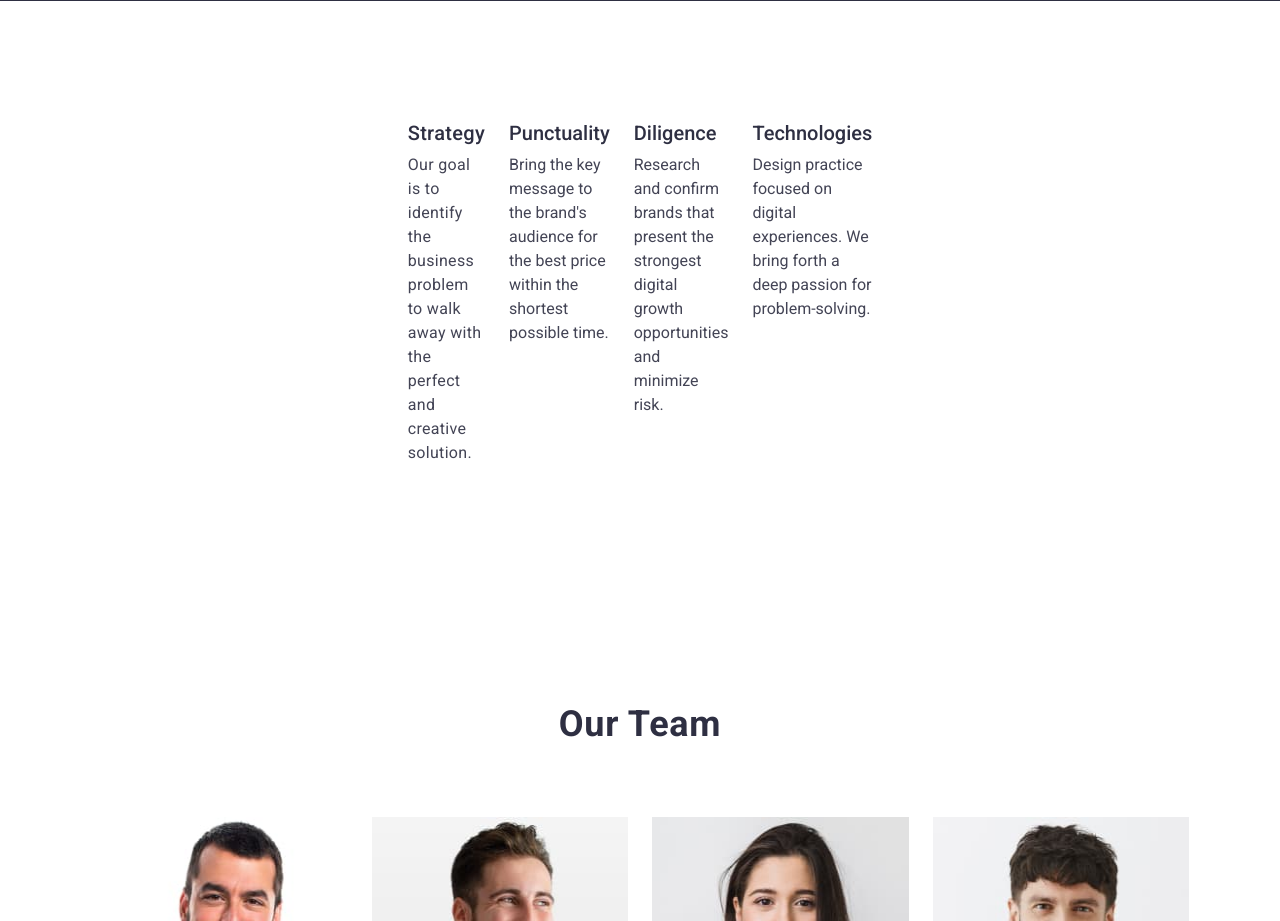
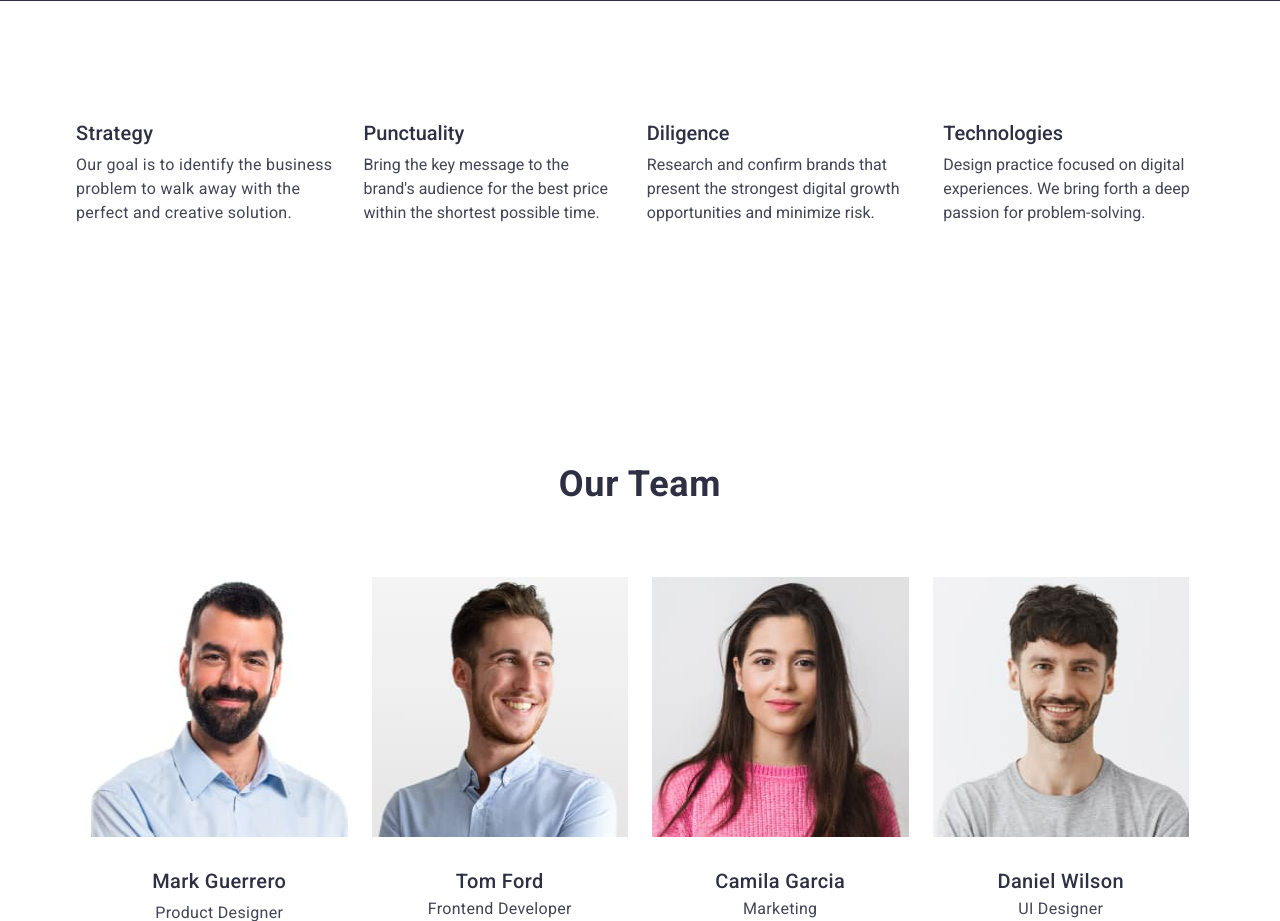
Before and after one commit to TGromm/goit-markup-hw-03, a plain HTML site: page index.html in a window 1280 px wide. Shown: the part 860-1781 px from the top of the page. Drawn offline with nearby package versions, Linux system fonts and the light colour scheme.

Commit message:
section noname

```diff
--- a/css/styles.css
+++ b/css/styles.css
@@ -35,7 +35,8 @@ img {
   max-width: 1158px;
   padding-left: 15px;
   padding-right: 15px;
-  margin: 0 auto;
+  margin-left: auto;
+  margin-right: auto;
   /*padding-top: 120px;
   padding-bottom: 120px;*/
 }
@@ -176,17 +177,6 @@ img {
   clip: rect(0, 0, 0, 0);
   border: 0;
 }
-.name-text-li {
-  letter-spacing: 0.02em;
-}
-
-.name-text {
-  font-weight: 500;
-  font-size: 20px;
-  line-height: 1.2;
-  color: #2e2f42;
-  margin-bottom: 8px;
-}
 
 .section-noname {
   display: flex;
@@ -196,17 +186,27 @@ img {
   gap: 24px;
   justify-content: center;
   /*width: calc((100% - 72px) / 4);*/
-  width: 264px;
+  /* width: 264px;*/
+  width: 1128px;
+  height: 104px;
   /*align-items: center;*/
 }
-
-/*.container-text {
-}*/
+.name-text {
+  font-weight: 500;
+  font-size: 20px;
+  line-height: 1.2;
+  color: #2e2f42;
+  margin-bottom: 8px;
+}
 .text {
   font-weight: 400;
   font-size: 16px;
   line-height: 1.5;
 }
+.name-text-li {
+  letter-spacing: 0.02em;
+}
+
 /*section two*/
 .section .container .section-two {
   display: flex;
@@ -214,7 +214,7 @@ img {
   background: #f4f4fd;
   align-items: center;
   flex-wrap: wrap;
-  width: ((100%-72)/4);
+  width: calc((100%-72) / 4);
 }
 
 .team-name {
@@ -284,7 +284,7 @@ img {
   background: #f4f4fd;
   align-items: center;
   flex-wrap: wrap;
-  width: ((100%-72)/3);
+  width: calc((100%-72) / 3);
 }
 .portfolio {
   background-color: #ffffff;
@@ -315,7 +315,7 @@ img {
   /*row-gap: 48px;*/
   flex-wrap: wrap;
   /*align-items: center;*/
-  width: ((100%-72)/3);
+  width: calc((100%-72) / 3);
   /*align-content: center;*/
 }
 .li-port {
--- a/index.html
+++ b/index.html
@@ -52,42 +52,33 @@
             <div class="container">
                 <h2 class="visually-hidden">Name of section 2</h2>
                 <ul class="section-noname">
-                    <div class="container-text">
                     <li class="name-text-li">
                         <h3 class="name-text">Strategy</h3>
                         <p class="text">Our goal is to identify the business problem to walk away with the perfect
                             and creative solution.
                         </p>
-                    </div>
                     </li>
                     <li>
-                        <div class="container-text">
                         <h3 class="name-text">Punctuality</h3>
                         <p class="text">Bring the key message to the brand's audience for the best price within the
                             shortest
                             possible
                             time.</p>
-                        </div>
-
                     </li>
                     <li>
-                        <div class="container-text">
                         <h3 class="name-text">Diligence</h3>
                         <p class="text">Research and confirm brands that present the strongest digital growth
                             opportunities
                             and
                             minimize
                             risk.</p>
-                        </div>
                     </li>
                     <li>
-                        <div class="container-text">
                         <h3 class="name-text">Technologies</h3>
                         <p class="text">Design practice focused on digital experiences. We bring forth a deep
                             passion
                             for
                             problem-solving.</p>
-                        </div>
                     </li>
                 </ul>
             </div>
```
Lines whose indentation alone changed are shown as unchanged.
